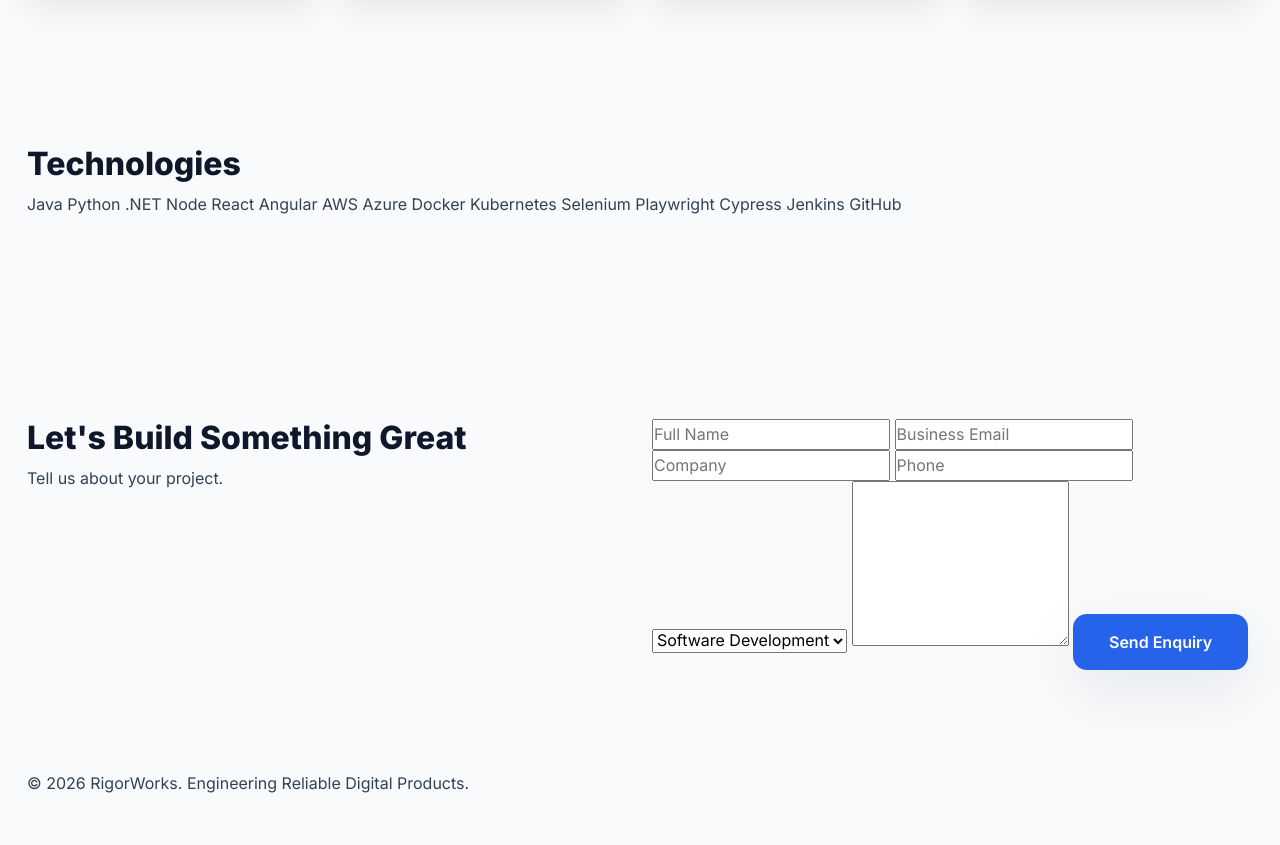
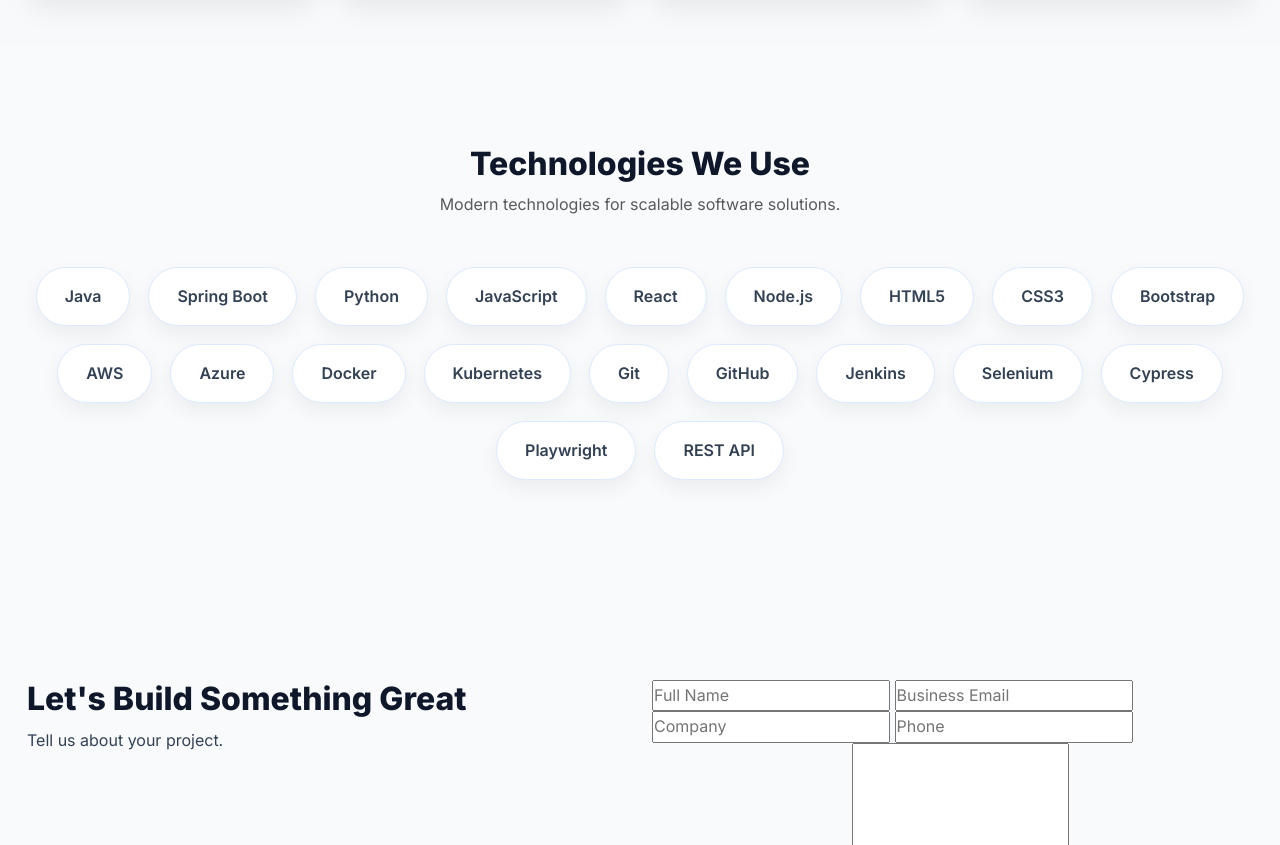
Before and after one commit to NeerajNegi11/rigorcraft-website, a website: page index.html in a window 1280 px wide. Shown: the part 2019-2864 px from the top of the page. Before the commit the page ends 2832 px from the top, so only its background shows below. Drawn offline with nearby package versions, Linux system fonts and the light colour scheme.

Commit message:
Improve technologies section

```diff
--- a/assets/css/style.css
+++ b/assets/css/style.css
@@ -214,3 +214,28 @@
 line-height:1.7;
 margin:0;
 }
+/* Technologies */
+
+.tech-grid{
+display:flex;
+flex-wrap:wrap;
+justify-content:center;
+gap:18px;
+margin-top:40px;
+}
+
+.tech-item{
+background:#ffffff;
+padding:15px 28px;
+border-radius:50px;
+font-weight:600;
+border:1px solid #dbeafe;
+box-shadow:0 8px 20px rgba(0,0,0,.06);
+transition:.3s;
+}
+
+.tech-item:hover{
+background:#2563EB;
+color:#fff;
+transform:translateY(-5px);
+}
--- a/index.html
+++ b/index.html
@@ -306,47 +306,44 @@
 
 <!-- ================= TECHNOLOGIES ================= -->
 
-<section>
+<!-- ================= TECHNOLOGIES ================= -->
+
+<section id="technologies">
 
 <div class="container">
 
-<h2>
+<div class="text-center mb-5">
 
-Technologies
+<h2>Technologies We Use</h2>
 
-</h2>
+<p class="text-muted">
+Modern technologies for scalable software solutions.
+</p>
+
+</div>
 
 <div class="tech-grid">
 
-Java
-
-Python
-
-.NET
-
-Node
-
-React
-
-Angular
-
-AWS
-
-Azure
-
-Docker
-
-Kubernetes
-
-Selenium
-
-Playwright
-
-Cypress
-
-Jenkins
-
-GitHub
+<span class="tech-item">Java</span>
+<span class="tech-item">Spring Boot</span>
+<span class="tech-item">Python</span>
+<span class="tech-item">JavaScript</span>
+<span class="tech-item">React</span>
+<span class="tech-item">Node.js</span>
+<span class="tech-item">HTML5</span>
+<span class="tech-item">CSS3</span>
+<span class="tech-item">Bootstrap</span>
+<span class="tech-item">AWS</span>
+<span class="tech-item">Azure</span>
+<span class="tech-item">Docker</span>
+<span class="tech-item">Kubernetes</span>
+<span class="tech-item">Git</span>
+<span class="tech-item">GitHub</span>
+<span class="tech-item">Jenkins</span>
+<span class="tech-item">Selenium</span>
+<span class="tech-item">Cypress</span>
+<span class="tech-item">Playwright</span>
+<span class="tech-item">REST API</span>
 
 </div>
 
```
